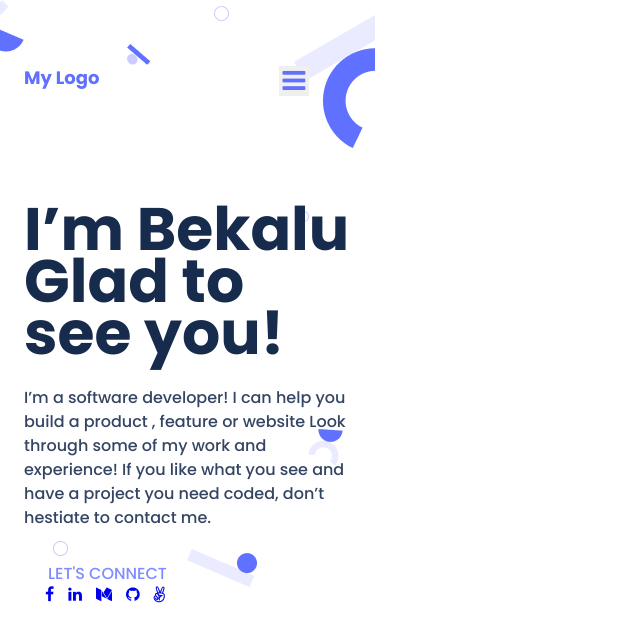
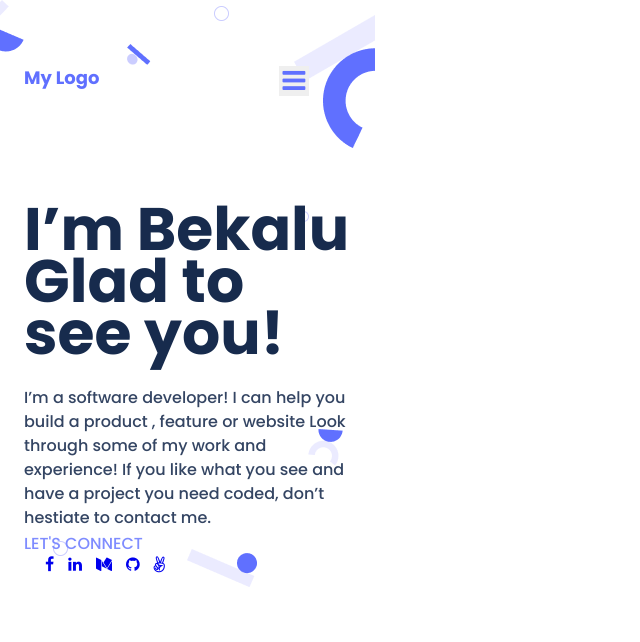
Before and after one commit to BEKMAL/Portfolio, a plain HTML site: page index.html in a window 1280 px wide. Shown: the whole page, without its empty margins (0-640 px from the left). Drawn offline with Linux system fonts and the light colour scheme.

Commit message:
Update index.html

```diff
--- a/index.html
+++ b/index.html
@@ -26,17 +26,13 @@
               <h1>I’m Bekalu
                 Glad to see you!</h1>
           </div>
-          <div class="text2">
-            <p>
+          <p class="text2">
                 I’m a software developer! I can help you build a product , feature or
                 website Look through some of my work and experience! If you like what
                 you see and have a project you need coded, don’t hestiate to contact
                 me.
               </p>
-          </div>
-          <div class="connect">
             <a href="#" class="connect">LET'S CONNECT</a>
-           </div>
           <ul class="socialm">
                <li><a href="#"><i class="fa fa-facebook"></i></a></li>
               <li><a href="#"><i class="fa fa-linkedin"></i></a></li>
```
